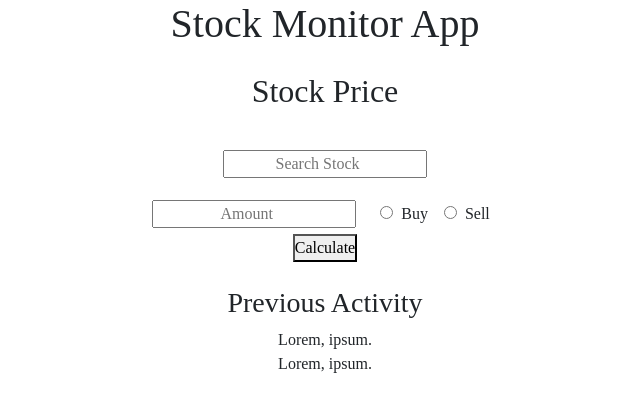
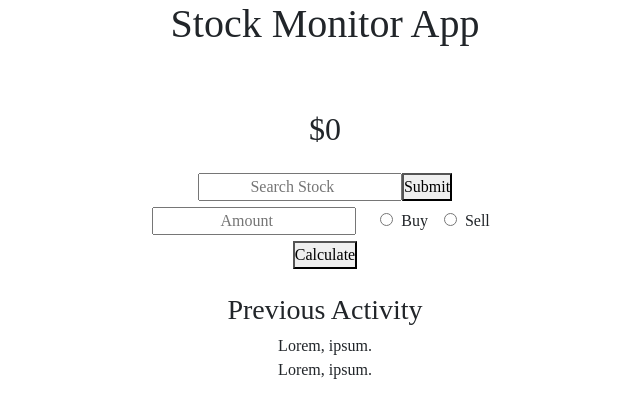
Before and after one commit to ambertrand/stock-ticker, a React (Create React App) app in the folder client/: page / in a window 1280 px wide. Shown: the top 418 px of the page, without its empty margins (315-955 px from the left). Built offline with nearby package versions, Linux system fonts and the light colour scheme; no server answers; the HTML template or start-up script is replaced by a standard one.

Commit message:
add stock search and filter functionality

```diff
--- /dev/null
+++ b/client/src/components/searchBox/searchBox.jsx
@@ -0,0 +1,12 @@
+import React from "react";
+
+const SearchBox = ({ className, placeholder, onChangeHandler }) => (
+  <input
+    className={`search-box ${className}`}
+    type="search"
+    placeholder={placeholder}
+    onChange={onChangeHandler}
+  />
+);
+
+export default SearchBox;
--- a/client/src/components/stockSearch/stockSearch.jsx
+++ b/client/src/components/stockSearch/stockSearch.jsx
@@ -1,13 +1,57 @@
-import React from "react";
+import React, { useEffect, useState } from "react";
+import axios from "axios";
+import SearchBox from "../searchBox/searchBox";
 
 function Stock() {
+  // const apiKey = process.env.API_KEY;
+  let searchFieldString = "";
+
+  const [stockTickers, setStockTickers] = useState();
+  const [chosenStock, setChosenStock] = useState([]);
+
+  useEffect(() => {
+    getStockTickers();
+  }, []);
+
+  async function getStockTickers() {
+    try {
+      const response = await axios.get(
+        "https://api.polygon.io/v2/snapshot/locale/us/markets/stocks/tickers?apiKey=GqbklxOcTstEWTflxlxWpXWtnVj4IzjU"
+      );
+      console.log("initial", response);
+      console.log("response", response.data.tickers);
+      setStockTickers(response.data.tickers);
+    } catch (err) {
+      console.log("get stock ticker", err);
+    }
+  }
+
+  const onSearchChange = (e) => {
+    searchFieldString = e.target.value.toLowerCase();
+  };
+
+  const onSearchSubmit = (e) => {
+    // console.log("clicked");
+    const matchingSearchStock = stockTickers.filter(
+      (stockTicker) => stockTicker.ticker.toLowerCase() === searchFieldString
+    );
+    setChosenStock(matchingSearchStock);
+  };
+
   return (
     <div className="container text-center mb-4">
-      <h2 className="p-3">Stock Price</h2>
-      <div className="stock-wrapper p-3">
-        <input type="search" placeholder="Search Stock" />
-        <label></label>
-      </div>
+      <h2 className="p-3">
+        {chosenStock.length === 1 ? chosenStock[0].ticker : ""} <br />$
+        {chosenStock.length === 1 ? chosenStock[0].day.c : "0"}
+      </h2>
+      <SearchBox
+        className="stock-search"
+        placeholder="Search Stock"
+        onChangeHandler={onSearchChange}
+      />
+      <button type="submit" onClick={onSearchSubmit}>
+        Submit
+      </button>
       <div className="amount-wrapper">
         <div className="amount-btns">
           <input type="search" placeholder="Amount" />
```
